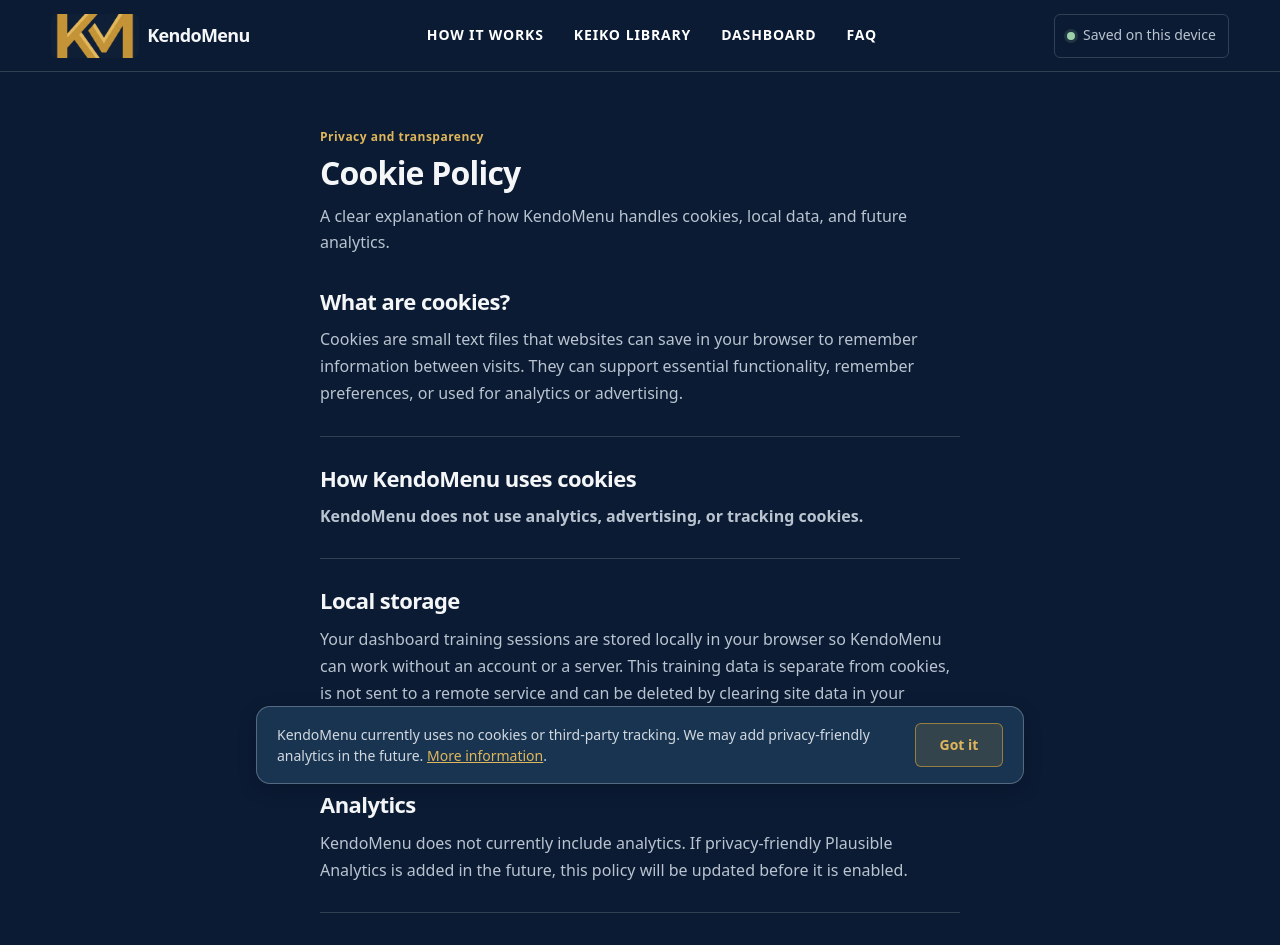
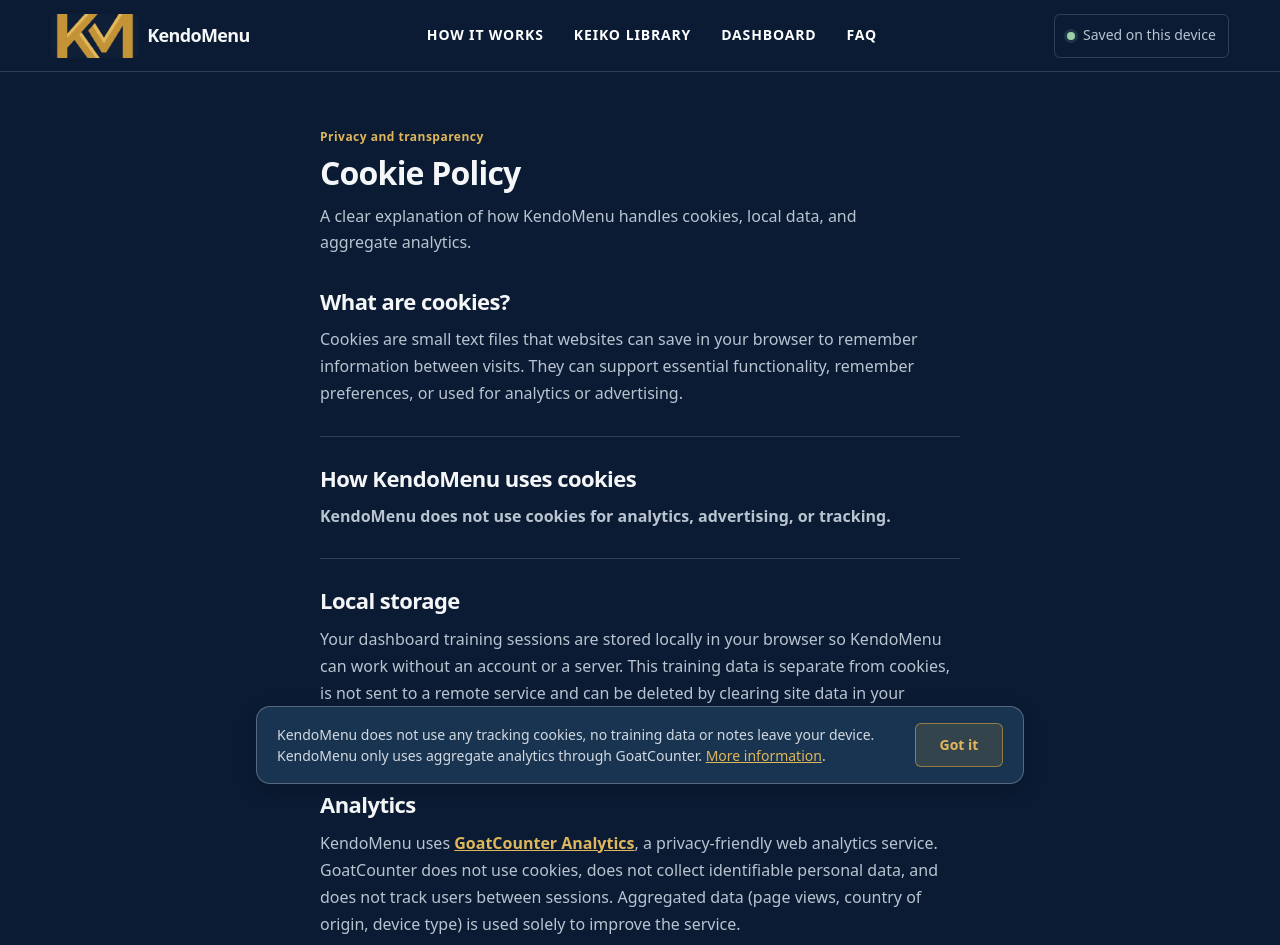
Before and after one commit to JavierMarro/kendo-menu, a React (Vite) app in the folder apps/web/: page /cookies in a window 1280 px wide. Shown: the top 945 px of the page. Built offline with nearby package versions, Linux system fonts and the light colour scheme.

Commit message:
goatcounter implemented

```diff
--- a/apps/web/index.html
+++ b/apps/web/index.html
@@ -13,5 +13,10 @@
   <body>
     <div id="root"></div>
     <script type="module" src="/src/main.tsx"></script>
+    <script
+      data-goatcounter="[https://javiermarro.goatcounter.com/count](https://javiermarro.goatcounter.com/count)"
+      async
+      src="//gc.zgo.at/count.js"
+    ></script>
   </body>
 </html>
--- a/apps/web/playwright.config.ts
+++ b/apps/web/playwright.config.ts
@@ -8,6 +8,11 @@
   reporter: 'list',
   use: {
     baseURL: 'http://127.0.0.1:4173',
+    launchOptions: {
+      args: [
+        '--host-resolver-rules=MAP gc.zgo.at ~NOTFOUND,MAP javiermarro.goatcounter.com ~NOTFOUND',
+      ],
+    },
     trace: 'on-first-retry',
     screenshot: 'only-on-failure',
   },
--- a/apps/web/src/components/CookieNotice.tsx
+++ b/apps/web/src/components/CookieNotice.tsx
@@ -11,8 +11,9 @@
   return (
     <aside className="cookie-notice" aria-label="Cookie notice">
       <p className="cookie-notice-copy">
-        KendoMenu currently uses no cookies or third-party tracking. We may add privacy-friendly
-        analytics in the future. <Link to="/cookies">More information</Link>.
+        KendoMenu does not use any tracking cookies, no training data or notes leave your device.
+        KendoMenu only uses aggregate analytics through GoatCounter.{' '}
+        <Link to="/cookies">More information</Link>.
       </p>
       <button
         className="secondary-button cookie-notice-dismiss"
--- a/apps/web/src/features/privacy/CookiePolicyPage.tsx
+++ b/apps/web/src/features/privacy/CookiePolicyPage.tsx
@@ -6,7 +6,8 @@
           <p className="eyebrow">Privacy and transparency</p>
           <h1 id="cookie-policy-title">Cookie Policy</h1>
           <p className="page-intro">
-            A clear explanation of how KendoMenu handles cookies, local data, and future analytics.
+            A clear explanation of how KendoMenu handles cookies, local data, and aggregate
+            analytics.
           </p>
         </div>
       </header>
@@ -24,7 +25,7 @@
         <section className="policy-section" aria-labelledby="how-kendo-menu-uses-cookies-title">
           <h2 id="how-kendo-menu-uses-cookies-title">How KendoMenu uses cookies</h2>
           <p>
-            <b>KendoMenu does not use analytics, advertising, or tracking cookies.</b>
+            <b>KendoMenu does not use cookies for analytics, advertising, or tracking.</b>
           </p>
         </section>
 
@@ -37,11 +38,23 @@
           </p>
         </section>
 
-        <section className="policy-section" aria-labelledby="future-analytics-title">
-          <h2 id="future-analytics-title">Analytics</h2>
+        <section className="policy-section" aria-labelledby="analytics-title">
+          <h2 id="analytics-title">Analytics</h2>
           <p>
-            KendoMenu does not currently include analytics. If privacy-friendly Plausible Analytics
-            is added in the future, this policy will be updated before it is enabled.
+            KendoMenu uses{' '}
+            <strong>
+              <a
+                href="https://www.goatcounter.com/help/privacy"
+                target="_blank"
+                rel="noopener noreferrer"
+              >
+                GoatCounter Analytics
+              </a>
+            </strong>
+            , a privacy-friendly web analytics service. GoatCounter does not use cookies, does not
+            collect identifiable personal data, and does not track users between sessions.
+            Aggregated data (page views, country of origin, device type) is used solely to improve
+            the service.
           </p>
         </section>
 
```
Also changed, not shown: 4 other files (tests, documents, lock files or other folders).
